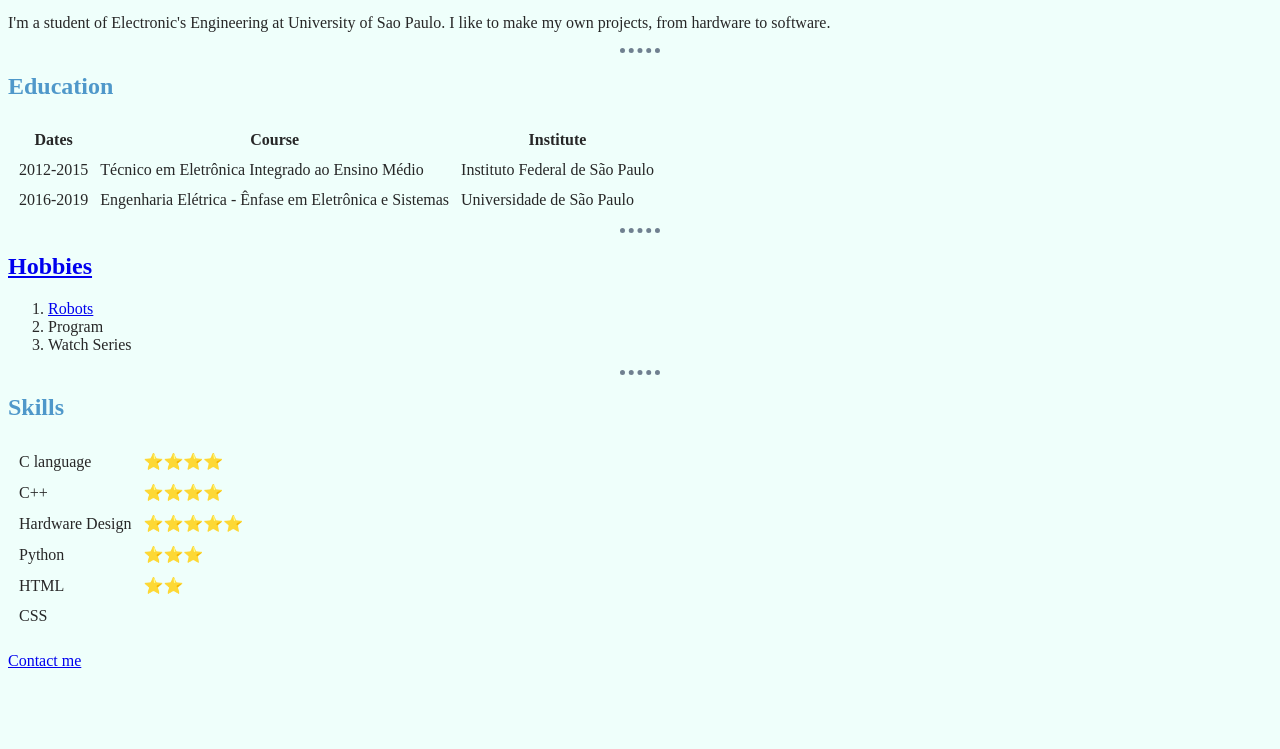
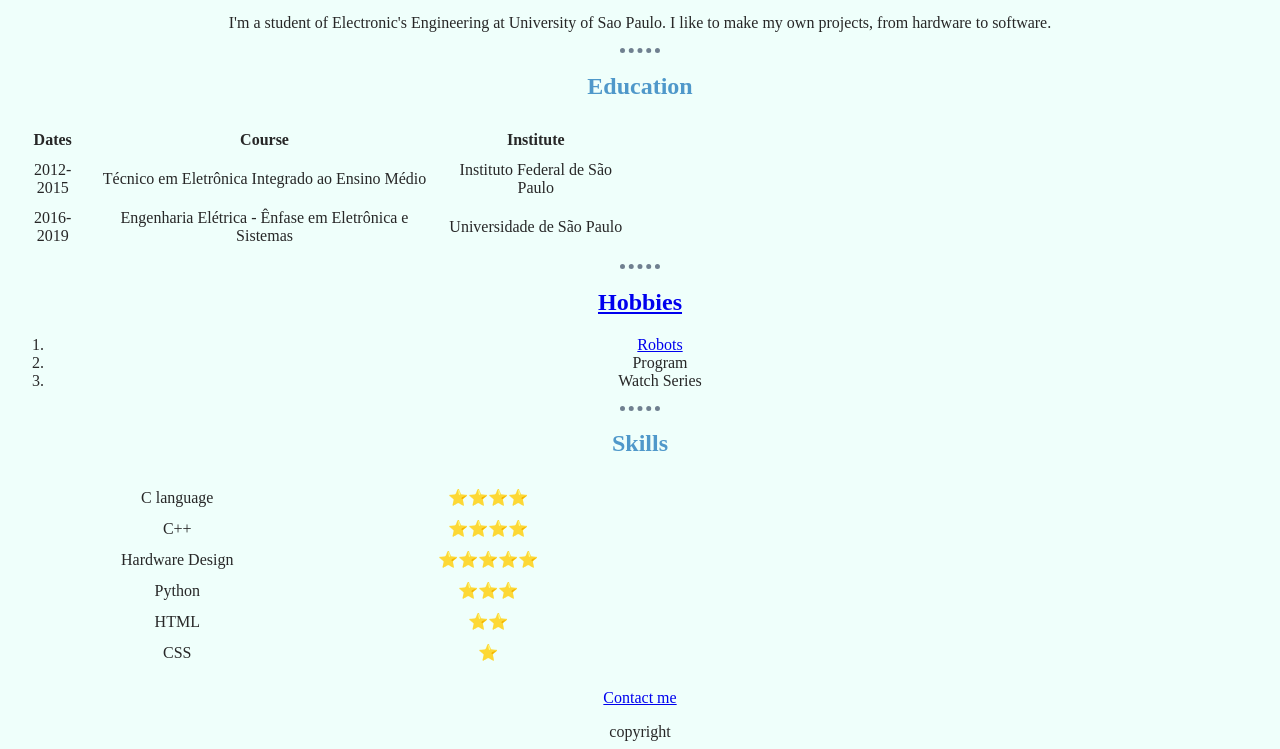
Before and after one commit to IsaBologna/CV, a plain HTML site: page index.html in a window 1280 px wide. Shown: the part 320-1069 px from the top of the page. Before the commit the page ends 1006 px from the top, so only its background shows below. Drawn offline with Linux system fonts and the light colour scheme.

Commit message:
Include CSS skills

```diff
--- a/css/styles.css
+++ b/css/styles.css
@@ -1,15 +1,19 @@
-h1{
+h1 {
     color: #50d890;
 }
-h2{
+
+h2 {
     color: #4f98ca;
 }
-h3{
+
+h3 {
     color: #4f98ca;
 }
+
 body {
     background-color: #effffb;
     color: #272727;
+    text-align: center;
 }
 
 hr {
@@ -24,3 +28,7 @@ hr {
     border-top-width: 5px;
     width: 40px;
 }
+table {
+width: 50%;
+    margin: initial;
+}
--- a/index.html
+++ b/index.html
@@ -75,7 +75,7 @@
       </tr>
       <tr>
         <td>CSS</td>
-        <td></td>
+        <td>⭐</td>
       </tr>
     </tbody>
   </table>
@@ -83,6 +83,8 @@
 <p>
   <a href="contact-me.html">Contact me</a>
 </p>
+
+<footer>copyright</footer>
 </body>
 
 </html>
```
Also changed, not shown: 1 other file.
